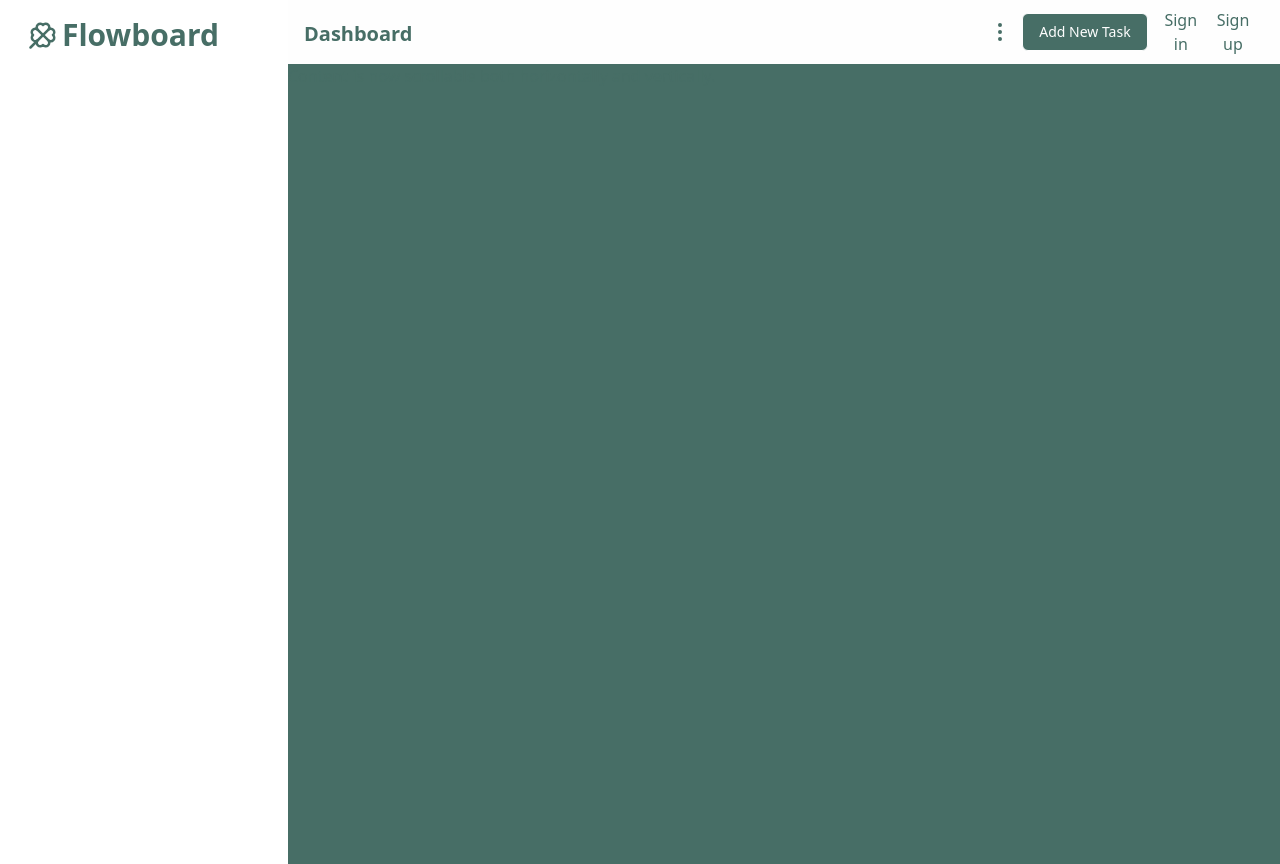
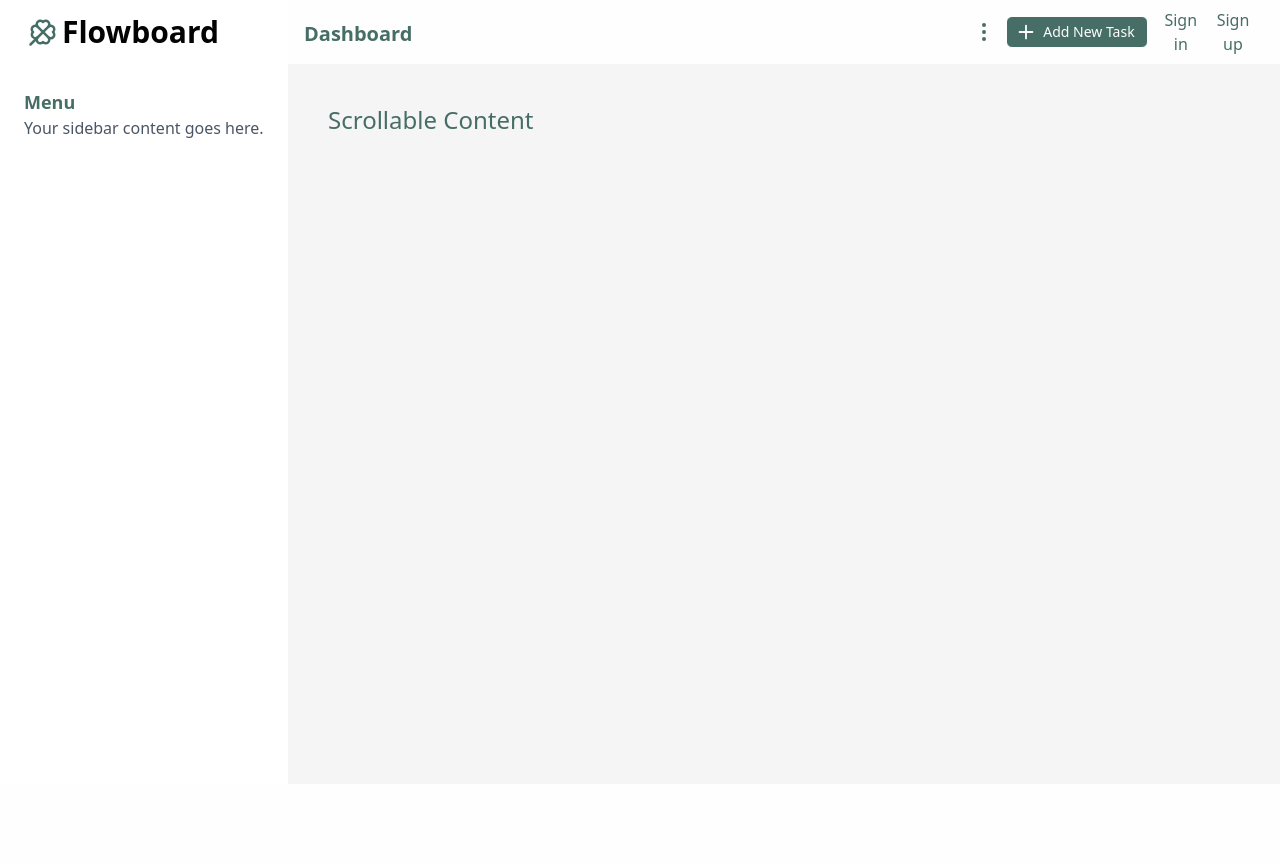
Before and after one commit to accamamuhammad/flowboard-app, a Next.js app: page / in a window 1280 px wide. After the commit the page ends 800 px from the top, so only its background shows below. Built offline with nearby package versions, Linux system fonts and the light colour scheme; no server answers.

Commit message:
navbar repsonsiveness and Sidebar ui setup

```diff
--- a/app/Primary/navBar.tsx
+++ b/app/Primary/navBar.tsx
@@ -1,23 +1,26 @@
 "use client";
 
 import React, { useState } from "react";
-import { EllipsisVertical, X } from "lucide-react";
+import { EllipsisVertical, X, Plus } from "lucide-react";
 import NewTask from "./newTask";
 
 const NavBar = () => {
   const [showModal, setShowModal] = useState(false);
 
   return (
-    <nav className="w-full h-20 flex flex-row items-center justify-between">
-      <h1 className="text-xl pt-1 text-newt font-bold">Dashboard</h1>
+    <nav className="w-full h-20 flex flex-row items-center justify-end md:justify-between z-40">
+      <h1 className="text-xl pt-1 text-newt font-bold hidden md:block">
+        Dashboard
+      </h1>
       <div className="flex flex-row gap-2.5 items-center justify-center">
         <EllipsisVertical />
-        <button
+        <div
           onClick={() => setShowModal(true)}
-          className="text-sm border px-4 py-2 bg-newt rounded-md text-heaven hover:bg-neutral-50 hover:border-green-900 hover:text-green-900 cursor-pointer"
+          className="flex md:flex-row md:gap-1.5 text-sm border px-1.5 md:pl-2 md:pr-3 py-1 bg-newt rounded-md text-heaven hover:bg-neutral-50 hover:border-green-900 hover:text-green-900 cursor-pointer"
         >
-          Add New Task
-        </button>
+          <Plus size={22} />
+          <button className="hidden md:block">Add New Task</button>
+        </div>
       </div>
 
       {showModal && (
@@ -25,10 +28,7 @@ const NavBar = () => {
           className="z-50 fixed inset-0 flex items-center justify-center bg-black/50"
           onClick={() => setShowModal(false)}
         >
-          <div
-            className="relative"
-            onClick={(e) => e.stopPropagation()}
-          >
+          <div className="relative" onClick={(e) => e.stopPropagation()}>
             <button
               onClick={() => setShowModal(false)}
               className="absolute top-7 right-10 z-10 text-gray-400 hover:text-gray-600 cursor-pointer"
--- a/app/Primary/sideBar.tsx
+++ b/app/Primary/sideBar.tsx
@@ -1,11 +1,27 @@
-import React from 'react'
+"use client";
+import React from "react";
 
-const sideBar = () => {
-  return (
-    <div className='md:min-w-72 h-screen bg-white'>
-
-    </div>
-  )
+interface Active {
+  isActive: boolean;
 }
 
-export default sideBar
+const SideBar = ({ isActive }: Active) => {
+  return (
+    <div
+      className={`
+        bg-white overflow-hidden transition-all duration-300 ease-in-out
+        ${isActive
+          ? "fixed z-50 w-[90%] h-72 rounded-xl left-1/2 -translate-x-1/2 top-20 shadow-2xl"
+          : "hidden md:block md:static w-72 h-full"
+        }
+      `}
+    >
+      <div className="p-6">
+        <h2 className="font-bold text-lg">Menu</h2>
+        <p className="text-gray-600">Your sidebar content goes here.</p>
+      </div>
+    </div>
+  );
+};
+
+export default SideBar;
--- a/app/globals.css
+++ b/app/globals.css
@@ -2,6 +2,7 @@
 
 :root {
   --foreground: #030303;
+  --content: #fafafa;
   --heaven:     #fefefe;
   --lighthouse: #f4f4f4;
   --wind:       #dfdfe2;
@@ -12,6 +13,7 @@
 
 .dark {
   --foreground: #ffffff;
+    --content: #161716;
   --heaven:     #1c2220;
   --lighthouse: #222927;
   --wind:       #2e3734;
@@ -27,6 +29,7 @@ html {
 
 body {
   min-height: 100vh;
+  overflow-x: hidden;
   background: var(--heaven);
   color: var(--newt);
   font-family: system-ui, -apple-system, BlinkMacSystemFont, 'Segoe UI', Roboto, Oxygen, Ubuntu, Cantarell, 'Open Sans', 'Helvetica Neue', sans-serif;
@@ -38,6 +41,7 @@ body {
   .border-cs { border-color: var(----newt); }
 
   .bg-foreground { background-color: var(--foreground); }
+    .bg-content       { background-color: var(--content); }
   .bg-heaven     { background-color: var(--heaven); }
   .bg-lighthouse { background-color: var(--lighthouse); }
   .bg-wind       { background-color: var(--wind); }
--- a/app/layout.tsx
+++ b/app/layout.tsx
@@ -42,11 +42,12 @@ export default function RootLayout({
       >
         <ClerkProvider>
           <ThemeProvider attribute="class" defaultTheme="light">
-            <header className="w-full h-16 flex justify-end items-center pr-7 py-6 gap-4">
+            <header className="w-full h-16 flex justify-end items-center pr-4 md:pr-7 py-6 gap-4">
               {/* Logo */}
-              <div className="md:min-w-72 h-20 gap-1 pt-1.5 pl-7 bg-white flex flex-row items-center justify-start">
-                <Clover size={30}/>
-                <h1 className="text-3xl text-newt font-bold">Flowboard</h1>
+              <div className="md:min-w-72 h-20 gap-1 mb-1.5 pt-1.5 pl-4 md:pl-7 bg-white flex flex-row items-center justify-start">
+                <Clover size={30} className="hidden md:block" />
+                <Clover size={22} className="block md:hidden" />
+                <h1 className="text-2xl md:text-3xl text-foreground font-bold">Flowboard</h1>
               </div>
               {/* Navigation */}
               <NavBar />
--- a/app/page.tsx
+++ b/app/page.tsx
@@ -1,15 +1,36 @@
+"use client";
+import { useState } from "react";
 import SideBar from "./Primary/sideBar";
+import { ChevronLeft, ChevronRight } from "lucide-react";
 
 export default function Home() {
+  const [toggleSideBar, setToggleSideBar] = useState<boolean>(false);
+
   return (
-    <div className="flex flex-row h-screen overflow-hidden">
-      <SideBar />
+    <div className="flex flex-row h-[90vh] w-screen overflow-hidden relative">
+      {/* 1. THE OVERLAY/BACKDROP */}
+      {toggleSideBar && (
+        <div
+          className="fixed inset-0 bg-black/50 z-40 md:hidden animate-in fade-in duration-300"
+          onClick={() => setToggleSideBar(false)}
+        />
+      )}
 
-      {/* Scrollable area */}
-      <div className="flex-1 h-full bg-newt overflow-auto">
-        <div className="w-[250rem] h-[500rem]">
-          {/* Your massive content goes here */}
-          <p>Content is now scrollable both horizontally and vertically.</p>
+      {/* 2. THE SIDEBAR (Higher Z-index than overlay) */}
+      <SideBar isActive={toggleSideBar} />
+
+      {/* Toggle Button */}
+      <div
+        onClick={() => setToggleSideBar(!toggleSideBar)}
+        className="absolute z-50 bottom-16 left-0 cursor-pointer md:hidden bg-white border-l-0 border-2 border-newt py-1.5 pl-3 pr-1.5 shadow-lg rounded-r-full"
+      >
+        {toggleSideBar ? <ChevronLeft size={25} /> : <ChevronRight size={25} />}
+      </div>
+
+      {/* Main Content */}
+      <div className="flex-1 overflow-auto bg-neutral-100">
+        <div className="w-250 h-[500vh] p-10">
+          <h1 className="text-newt text-2xl">Scrollable Content</h1>
         </div>
       </div>
     </div>
```
